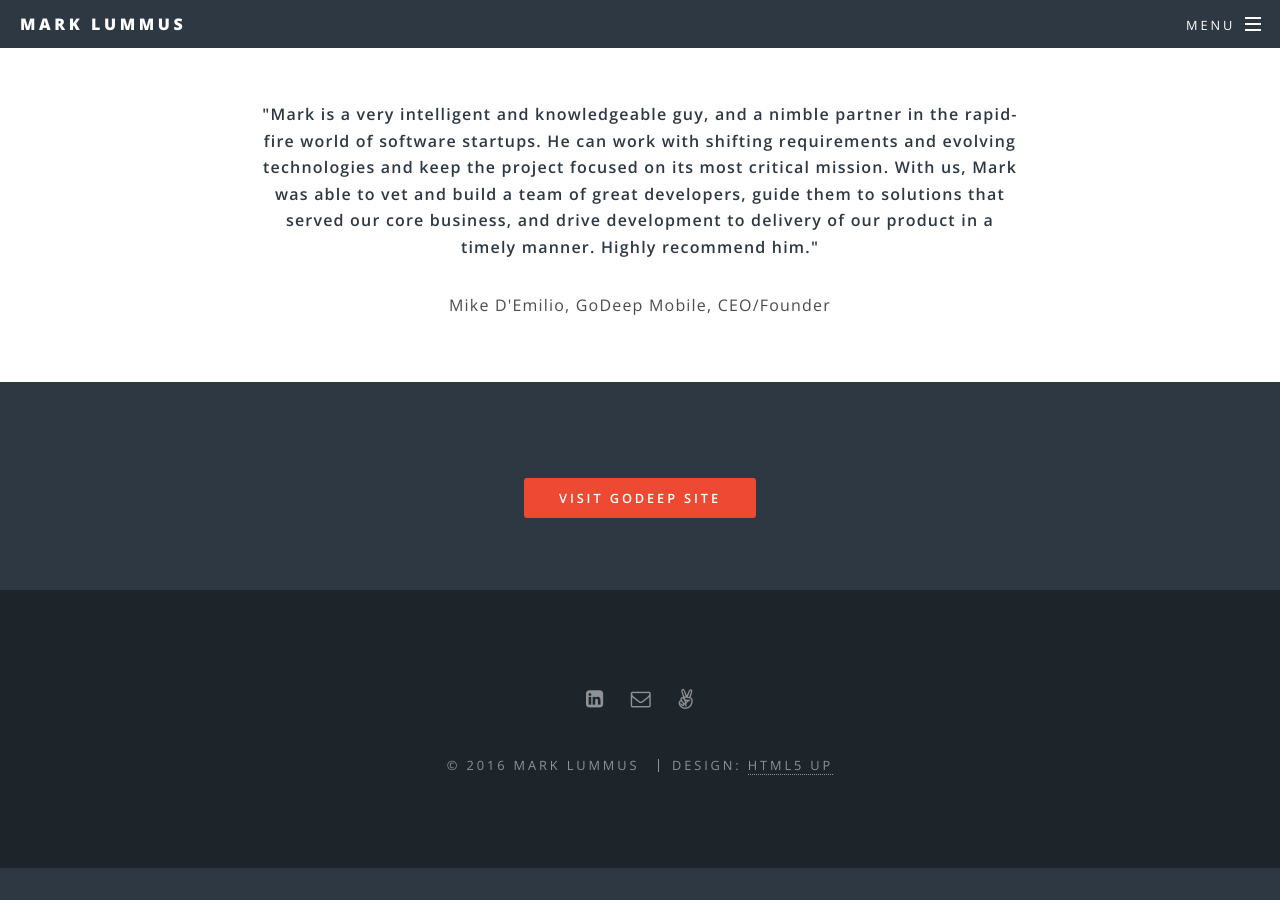
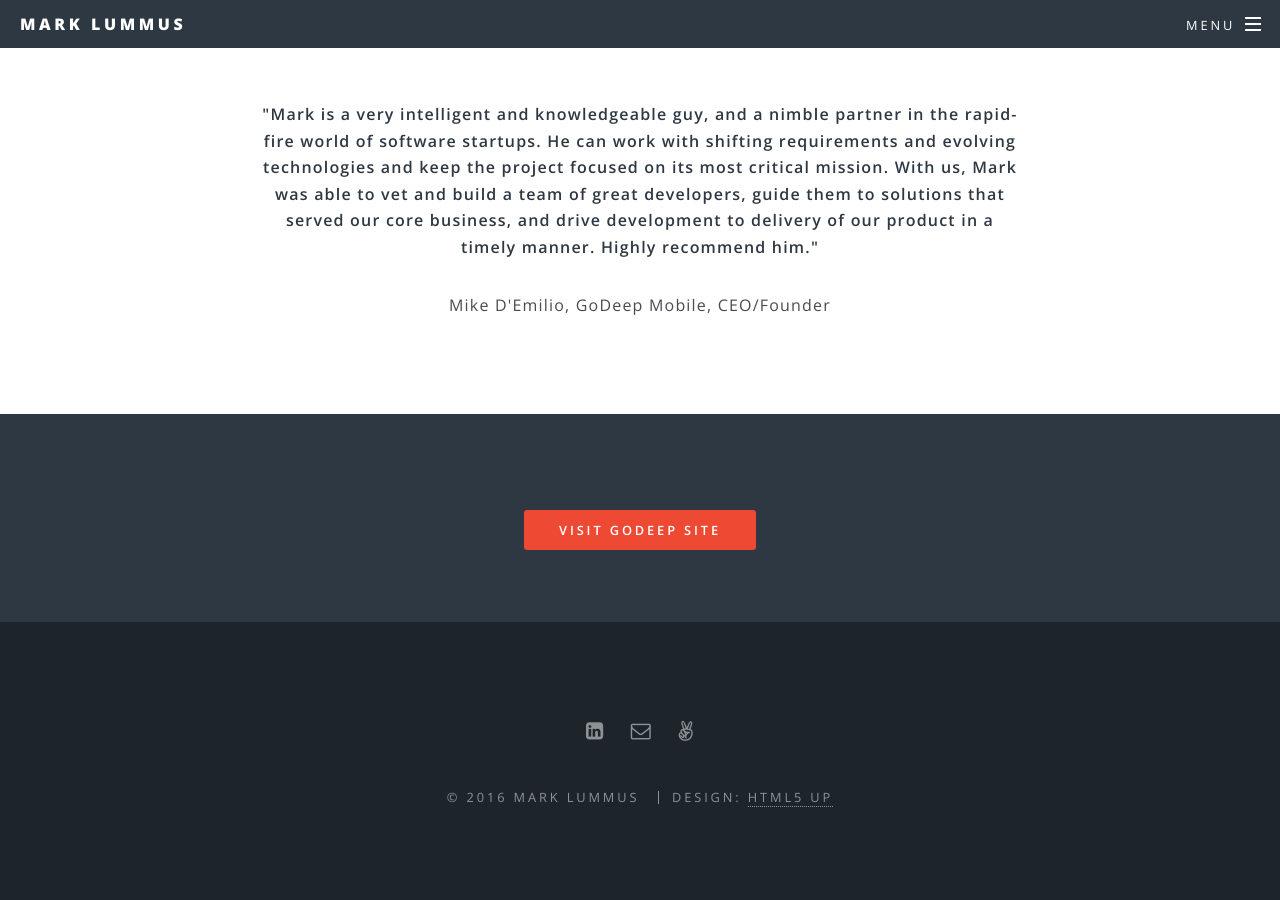
Before and after one commit to jabbermarky/jabbermarky.github.io, a Jekyll site: the page built from godeep.html, in a window 1280 px wide and 900 px high, scrolled down 5109 px. Built offline with Jekyll 4.4.1, drawn with Linux system fonts in a browser that asks for light colours; before the commit the page ends 5977 px from its top, so only the background shows below that.

Commit message:
updated individual portfolio pages

```diff
--- a/domino.html
+++ b/domino.html
@@ -55,23 +55,21 @@
     </div>
 </section>
 
-<section id="video" class="wrapper style5 special">
+<!--section id="video" class="wrapper style5 special">
     <div class="inner">
         <p class="align-left">
         The following videos are product tours of the Domino Decisions application.
         </p>
         <div class=""
             <div class="image fit">
-                <!-- Domino Decisions Product Tour: Planning & Projections -->
                 <iframe src="https://www.youtube.com/embed/qBxBMN8mQyM" width="560" height="315" frameborder="0" allowfullscreen></iframe>
             </div>
             <div class="image fit">
-                <!-- Domino Decisions Product Tour: Measurement & Analytics -->
                 <iframe src="https://www.youtube.com/embed/sJqYIXsmlH0" width="560" height="315" frameborder="0" allowfullscreen></iframe>
             </div>
         </div>
     </div>
-</section>
+</section-->
 <section id="visit-site" class="wrapper style4 special">
     <div class="inner">
         <a href="http://www.dominosolutions.com" target="_blank" class="button special">Visit Domino Solutions Site</a>
--- a/godeep.html
+++ b/godeep.html
@@ -113,7 +113,7 @@
     <header class="major align-center">
         <h2>Client's Remarks</h2>
     </header>
-        <div class="row uniform 50%">
+        <div class="row">
             <div class="-2u 8u">
                 <p><b>"Mark is a very intelligent and knowledgeable guy, and a nimble partner in the rapid-fire world of software startups. He can work with shifting requirements and evolving technologies and keep the project focused on its most critical mission. With us, Mark was able to vet and build a team of great developers, guide them to solutions that served our core business, and drive development to delivery of our product in a timely manner. Highly recommend him."</b></p>
                 <p>Mike D'Emilio, GoDeep Mobile, CEO/Founder</p>
```
